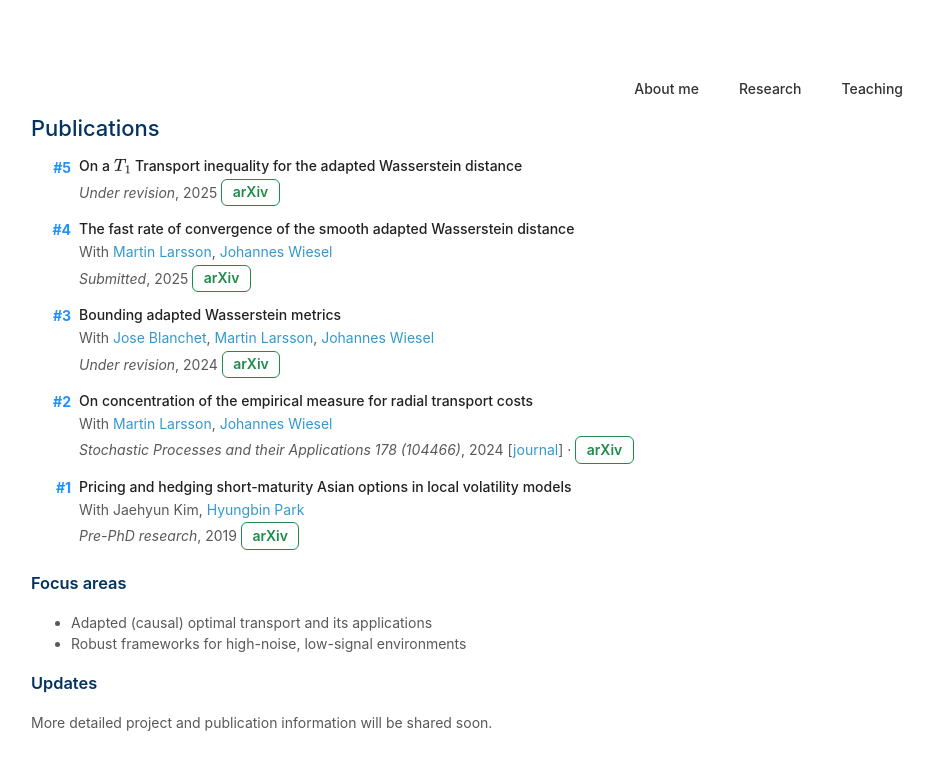
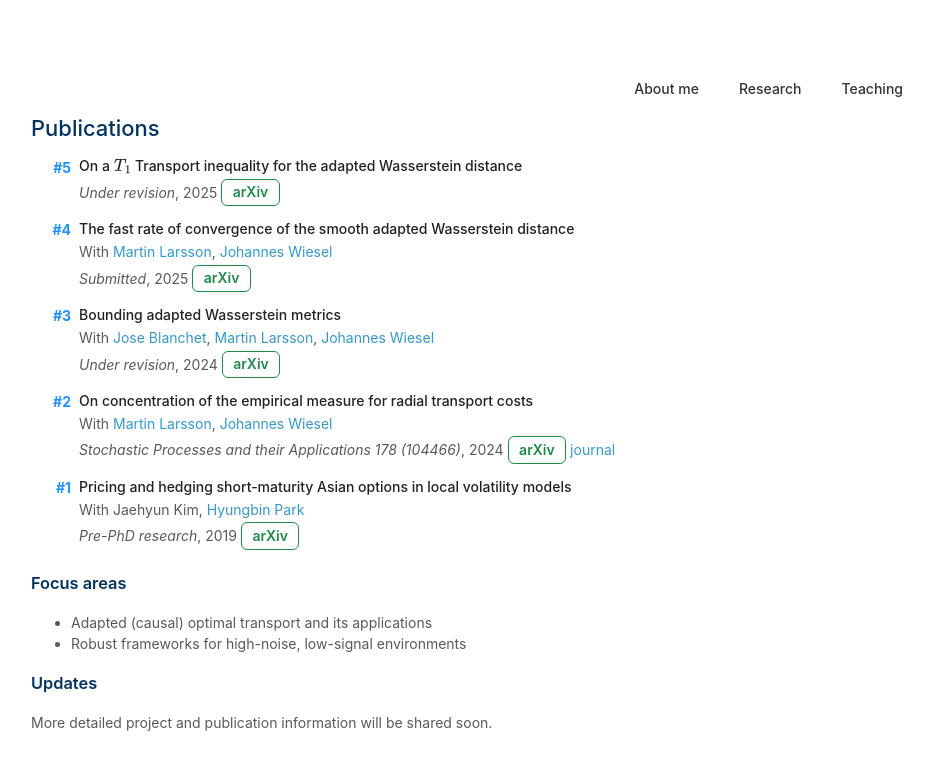
Before and after one commit to Jonghwap/Jonghwap.github.io, a Jekyll site: the page built from research.md, in a window 1280 px wide. Shown: the top 770 px of the page, without its empty margins (209-1142 px from the left). Built offline with Jekyll 4.4.1, drawn with Linux system fonts in a browser that asks for light colours; a style sheet for code colours, icons or effects is not loaded.

Commit message:
Update publication_list.html

```diff
--- a/_includes/publication_list.html
+++ b/_includes/publication_list.html
@@ -26,9 +26,12 @@
         {% assign has_journal_url = pub.journal_url and pub.journal_url != '' and pub.journal_url != empty %}
         {% assign has_arxiv = pub.arxiv and pub.arxiv != '' and pub.arxiv != empty %}
         {% if has_journal_url and has_arxiv %}
-        <span class="publication-links">[<a href="{{ pub.journal_url }}" target="_blank" rel="noopener">journal</a>] · <a class="arxiv-button" href="{{ pub.arxiv }}" target="_blank" rel="noopener">arXiv</a></span>
+        <span class="publication-links">
+          <a class="arxiv-button" href="{{ pub.arxiv }}" target="_blank" rel="noopener">arXiv</a>
+          <a class="journal-button" href="{{ pub.journal_url }}" target="_blank" rel="noopener">journal</a>
+        </span>
         {% elsif has_journal_url %}
-        <span class="publication-links">[<a href="{{ pub.journal_url }}" target="_blank" rel="noopener">journal</a>]</span>
+        <span class="publication-links"><a class="journal-button" href="{{ pub.journal_url }}" target="_blank" rel="noopener">journal</a></span>
         {% elsif has_arxiv %}
         <span class="publication-links"><a class="arxiv-button" href="{{ pub.arxiv }}" target="_blank" rel="noopener">arXiv</a></span>
         {% endif %}
```
